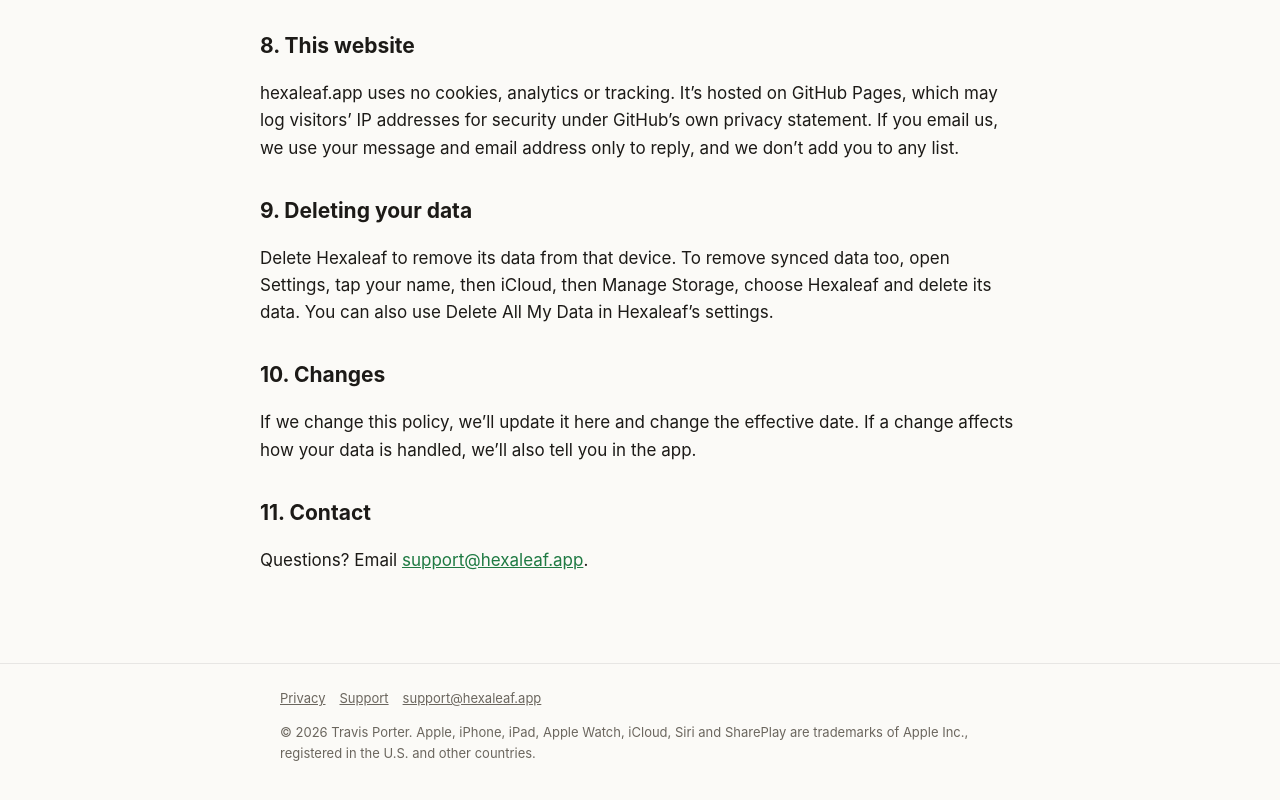
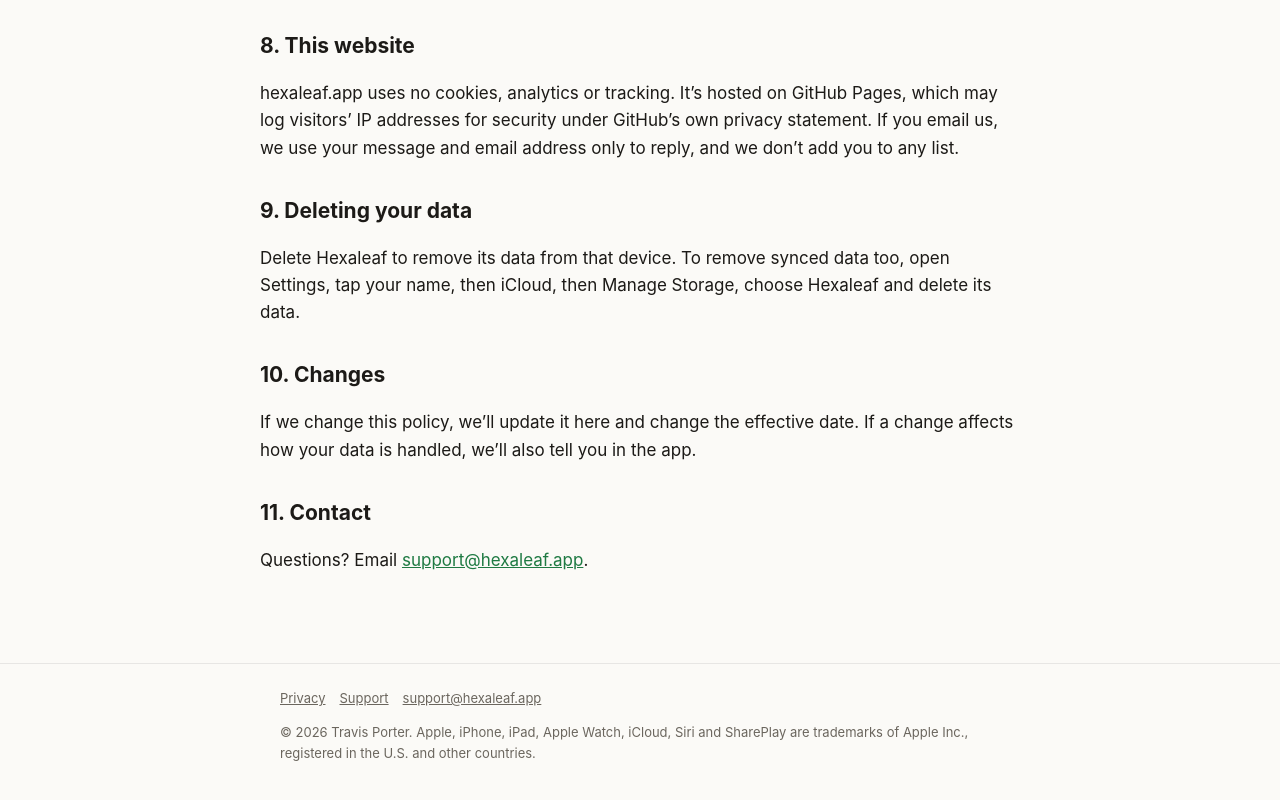
Before and after one commit to inthelube06/hexaleaf-site, a plain HTML site: page privacy/index.html in a window 1280 px wide. Shown: the part 1760-2560 px from the top of the page. Drawn offline with Linux system fonts and the light colour scheme.

Commit message:
Remove unconfirmed Delete All My Data setting
Co-Authored-By: Claude Opus 5.5 <noreply@anthropic.com>

```diff
--- a/privacy/index.html
+++ b/privacy/index.html
@@ -53,7 +53,7 @@
 <p>hexaleaf.app uses no cookies, analytics or tracking. It&rsquo;s hosted on GitHub Pages, which may log visitors&rsquo; IP addresses for security under GitHub&rsquo;s own privacy statement. If you email us, we use your message and email address only to reply, and we don&rsquo;t add you to any list.</p>
 
 <h2>9. Deleting your data</h2>
-<p>Delete Hexaleaf to remove its data from that device. To remove synced data too, open Settings, tap your name, then iCloud, then Manage Storage, choose Hexaleaf and delete its data. You can also use Delete All My Data in Hexaleaf&rsquo;s settings.</p>
+<p>Delete Hexaleaf to remove its data from that device. To remove synced data too, open Settings, tap your name, then iCloud, then Manage Storage, choose Hexaleaf and delete its data.</p>
 
 <h2>10. Changes</h2>
 <p>If we change this policy, we&rsquo;ll update it here and change the effective date. If a change affects how your data is handled, we&rsquo;ll also tell you in the app.</p>
```
Also changed, not shown: support/index.html (+1 -1 lines).
